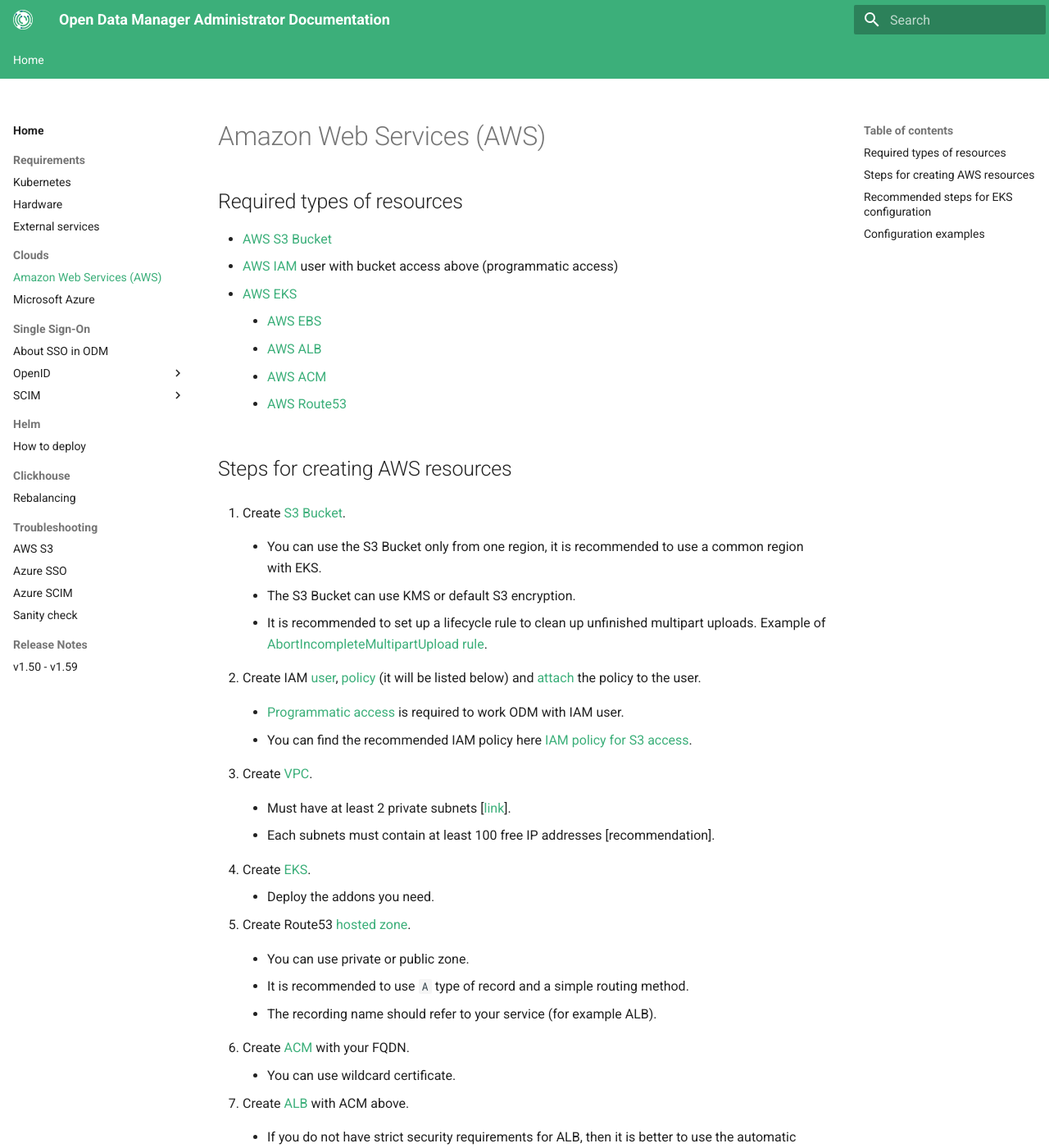
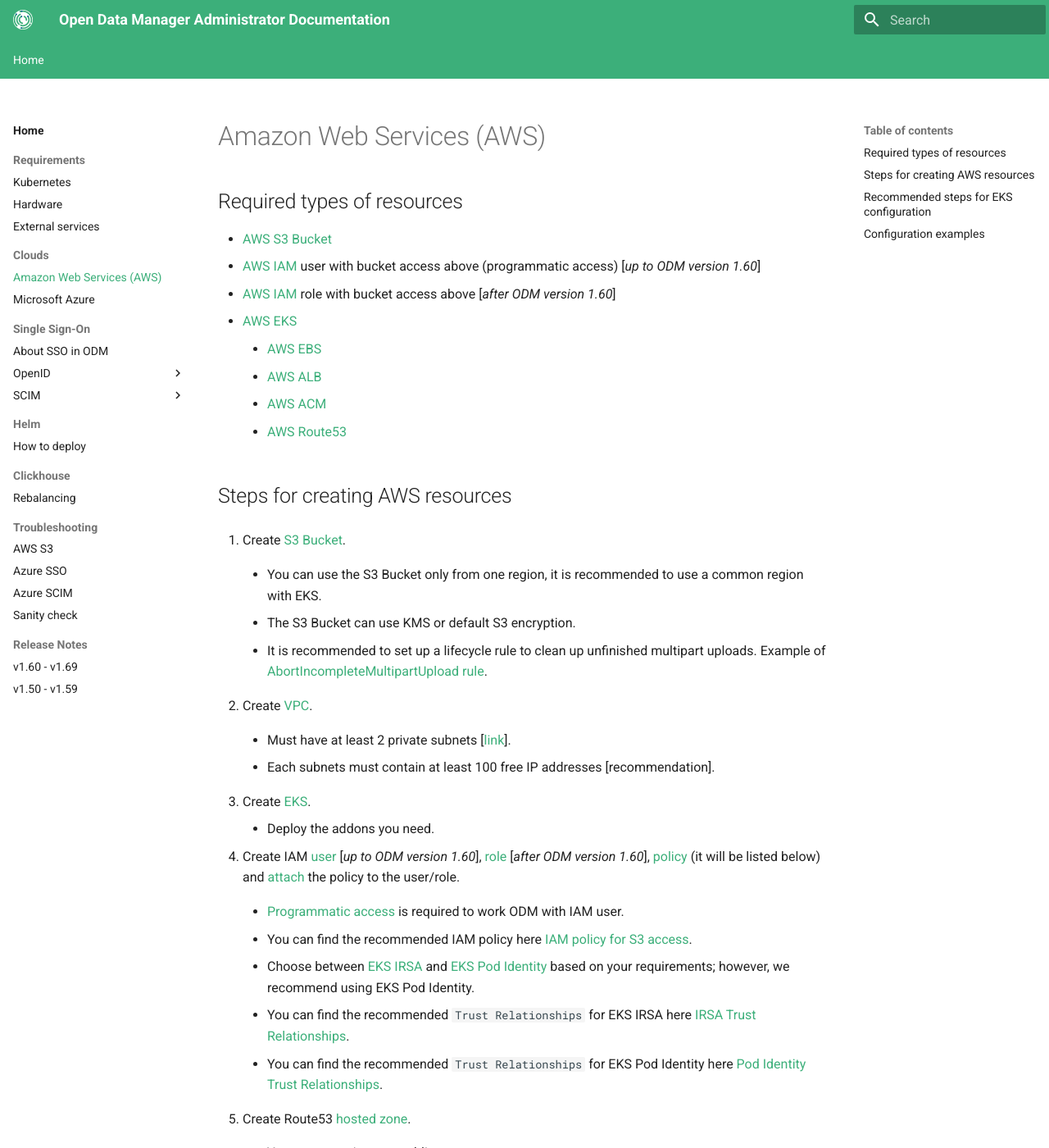
Before and after one commit to genestack/admin-docs, an MkDocs documentation site: the page built from docs/home/clouds/aws.md, in a window 1280 px wide and 1400 px high. Shown: the whole window at 82% size. Built offline with MkDocs 1.6.1 and Material for MkDocs 9.7.7, drawn with Linux system fonts in a browser that asks for light colours; the version menu is left out; some of the changed text lies outside the part shown.

Commit message:
feature/ODM-12422 update docs

````diff
--- a/docs/home/clouds/aws.md
+++ b/docs/home/clouds/aws.md
@@ -3,7 +3,8 @@
 ## Required types of resources
 
 - [AWS S3 Bucket](https://aws.amazon.com/s3/)
-- [AWS IAM](https://aws.amazon.com/iam/) user with bucket access above (programmatic access)
+- [AWS IAM](https://aws.amazon.com/iam/) user with bucket access above (programmatic access) [_up to ODM version 1.60_]
+- [AWS IAM](https://aws.amazon.com/iam/) role with bucket access above [_after ODM version 1.60_]
 - [AWS EKS](https://aws.amazon.com/eks/)
     - [AWS EBS](https://aws.amazon.com/ebs/)
     - [AWS ALB](https://aws.amazon.com/elasticloadbalancing/)
@@ -20,21 +21,27 @@
 
     - It is recommended to set up a lifecycle rule to clean up unfinished multipart uploads. Example of [AbortIncompleteMultipartUpload rule](#configuration-examples).
 
-2. Create IAM [user](https://docs.aws.amazon.com/IAM/latest/UserGuide/id_users_create.html), [policy](https://docs.aws.amazon.com/IAM/latest/UserGuide/access_policies_create.html) (it will be listed below) and [attach](https://docs.aws.amazon.com/IAM/latest/UserGuide/access_policies_manage-attach-detach.html) the policy to the user.
+2. Create [VPC](https://docs.aws.amazon.com/vpc/latest/userguide/vpc-getting-started.html).
+
+    - Must have at least 2 private subnets [[link](https://docs.aws.amazon.com/eks/latest/userguide/network_reqs.html)].
+
+    - Each subnets must contain at least 100 free IP addresses [recommendation].
+
+3. Create [EKS](https://docs.aws.amazon.com/eks/latest/userguide/create-cluster.html).
+
+    - Deploy the addons you need.
+
+4. Create IAM [user](https://docs.aws.amazon.com/IAM/latest/UserGuide/id_users_create.html) [_up to ODM version 1.60_], [role](https://docs.aws.amazon.com/IAM/latest/UserGuide/id_roles_create.html) [_after ODM version 1.60_], [policy](https://docs.aws.amazon.com/IAM/latest/UserGuide/access_policies_create.html) (it will be listed below) and [attach](https://docs.aws.amazon.com/IAM/latest/UserGuide/access_policies_manage-attach-detach.html) the policy to the user/role.
 
     - [Programmatic access](https://docs.aws.amazon.com/IAM/latest/UserGuide/id_credentials_access-keys.html) is required to work ODM with IAM user.
 
     - You can find the recommended IAM policy here [IAM policy for S3 access](#configuration-examples).
 
-3. Create [VPC](https://docs.aws.amazon.com/vpc/latest/userguide/vpc-getting-started.html).
+    - Choose between [EKS IRSA](https://docs.aws.amazon.com/eks/latest/userguide/iam-roles-for-service-accounts.html) and [EKS Pod Identity](https://docs.aws.amazon.com/eks/latest/userguide/pod-identities.html) based on your requirements; however, we recommend using EKS Pod Identity.
 
-    - Must have at least 2 private subnets [[link](https://docs.aws.amazon.com/eks/latest/userguide/network_reqs.html)].
+    - You can find the recommended `Trust Relationships` for EKS IRSA here [IRSA Trust Relationships](#configuration-examples).
 
-    - Each subnets must contain at least 100 free IP addresses [recommendation].
-
-4. Create [EKS](https://docs.aws.amazon.com/eks/latest/userguide/create-cluster.html).
-
-    - Deploy the addons you need.
+    - You can find the recommended `Trust Relationships` for EKS Pod Identity here [Pod Identity Trust Relationships](#configuration-examples).
 
 5. Create Route53 [hosted zone](https://docs.aws.amazon.com/Route53/latest/DeveloperGuide/hosted-zones-working-with.html).
 
@@ -177,6 +184,49 @@
 ```
 </details>
 
+<details><summary>IRSA Trust Relationships</summary>
+```json
+{
+    "Version": "2012-10-17",
+    "Statement": [
+        {
+            "Effect": "Allow",
+            "Principal": {
+                "Federated": "arn:aws:iam::AWS_ACCOUNT_ID:oidc-provider/oidc.eks.AWS_REGION.amazonaws.com/id/AWS_EKS_OIDC_ID"
+            },
+            "Action": "sts:AssumeRoleWithWebIdentity",
+            "Condition": {
+                "StringLike": {
+                    "oidc.eks.AWS_REGION.amazonaws.com/id/AWS_EKS_OIDC_ID:sub": "system:serviceaccount:odm:odm",
+                    "oidc.eks.AWS_REGION.amazonaws.com/id/AWS_EKS_OIDC_ID:aud": "sts.amazonaws.com"
+                }
+            }
+        }
+    ]
+}
+```
+</details>
+
+<details><summary>Pod Identity Trust Relationships</summary>
+```json
+{
+    "Version": "2012-10-17",
+    "Statement": [
+        {
+            "Effect": "Allow",
+            "Principal": {
+                "Service": "pods.eks.amazonaws.com"
+            },
+            "Action": [
+                "sts:TagSession",
+                "sts:AssumeRole"
+            ]
+        }
+    ]
+}
+```
+</details>
+
 <details><summary>GP3 StorageClass example</summary>
 ```yaml
 apiVersion: storage.k8s.io/v1
--- a/mkdocs.yml
+++ b/mkdocs.yml
@@ -29,7 +29,8 @@
             - Azure SCIM: home/troubleshooting/azure-scim.md
             - Sanity check: home/troubleshooting/sanity-check.md
         - Release Notes:
-              - v1.50 - v1.59: home/release-notes/v1.50-v1.59.md
+            - v1.60 - v1.69: home/release-notes/v1.60-v1.69.md
+            - v1.50 - v1.59: home/release-notes/v1.50-v1.59.md
 theme:
     name: material
     palette:
````
Also changed, not shown: docs/home/release-notes/v1.50-v1.59.md (+0 -19 lines), docs/home/release-notes/v1.60-v1.69.md (added, +44 -0 lines).
